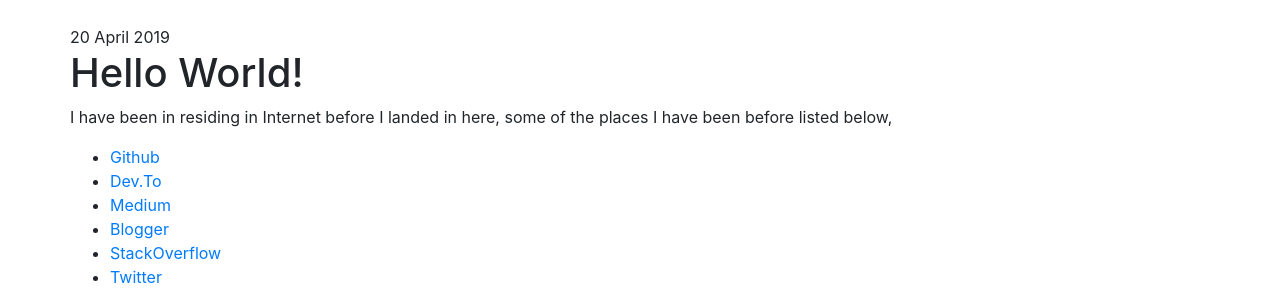
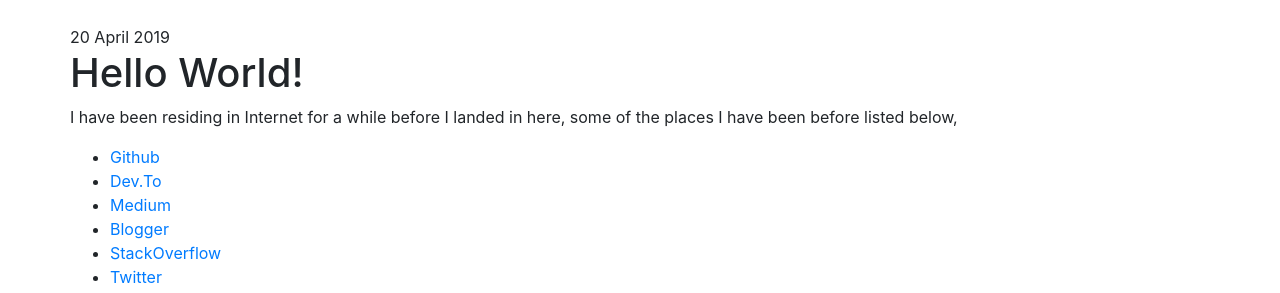
Before and after one commit to unrealnerd/unrealnerd.github.io, a Jekyll site: the page built from index.html, in a window 1280 px wide. Shown: the part 425-718 px from the top of the page. Built offline with Jekyll 4.4.1, drawn with Linux system fonts in a browser that asks for light colours; nearby versions of some CDN libraries.

Commit message:
posts descending

```diff
--- a/_posts/2019-04-20-HelloWorld.md
+++ b/_posts/2019-04-20-HelloWorld.md
@@ -1,5 +1,5 @@
 # Hello World!
-I have been in residing in Internet before I landed in here, some of the places I have been before listed below,
+I have been residing in Internet for a while before I landed in here, some of the places I have been before listed below,
 
 * [Github](https://github.com/unrealnerd/)
 * [Dev.To](https://dev.to/bitsmonkey)
--- a/blog/index.html
+++ b/blog/index.html
@@ -5,7 +5,7 @@
 	<h1>{{ page.title }}</h1>
 	<ul class="posts">
 
-	  {% for post in site.posts %}
+	  {% for post in site.posts reversed%}
 	    <li><span>{{ post.date | date_to_string }}</span> » <a href="{{ post.url }}" title="{{ post.title }}">{{ post.title }}</a></li>
 	  {% endfor %}
 	</ul>
--- a/index.html
+++ b/index.html
@@ -33,7 +33,7 @@
 
 <hr />
 
-{% for post in site.posts %}
+{% for post in site.posts reversed %}
 <article>
     <h3>
         {{ post.title }}
```
